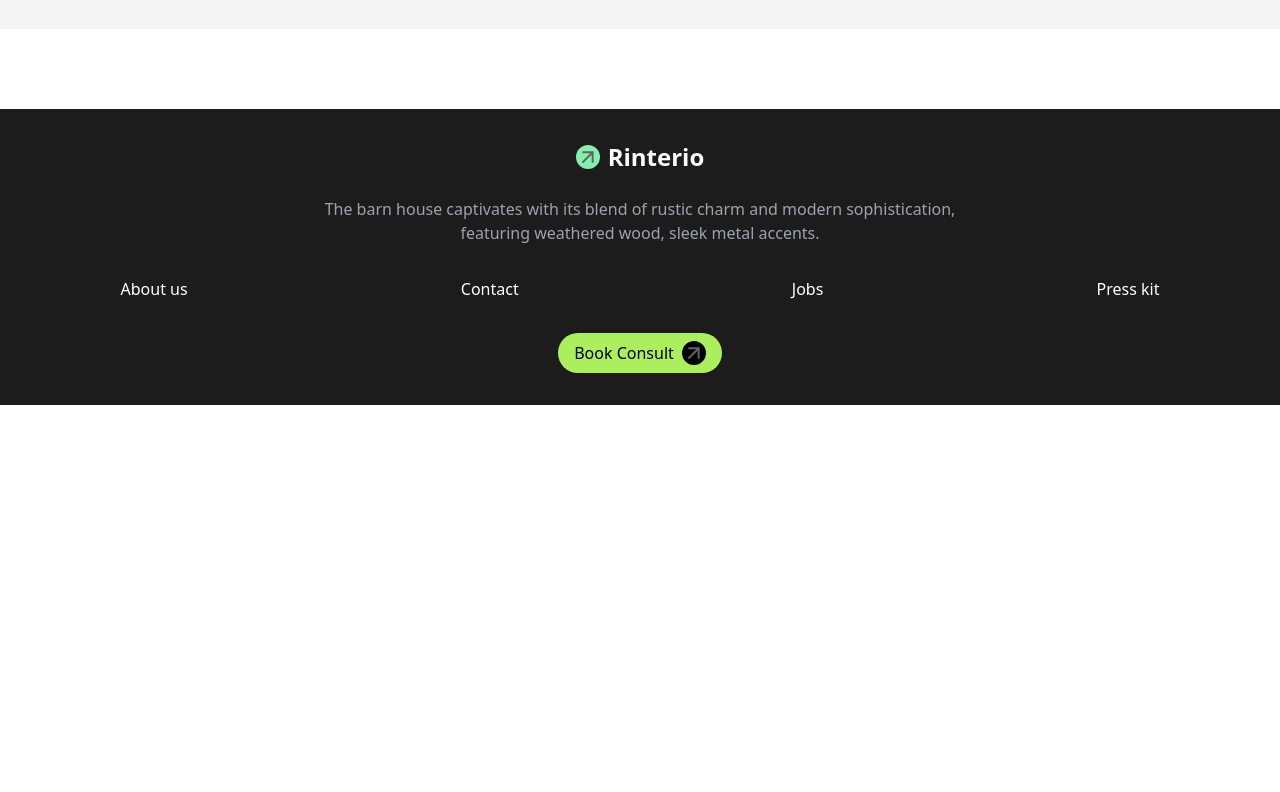
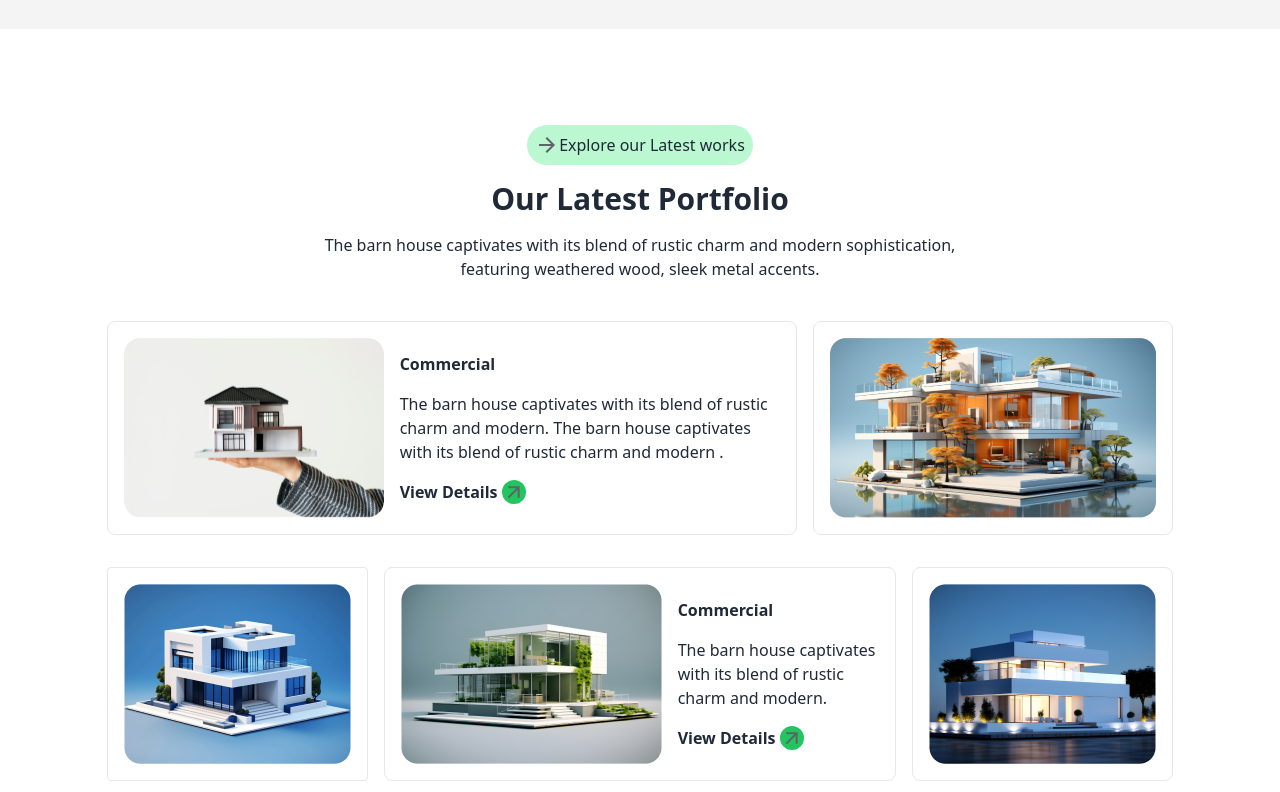
Before and after one commit to md-mohosin/assignment-3, a plain HTML site: page index.html in a window 1280 px wide. Shown: the part 1728-2520 px from the top of the page. Before the commit the page ends 2133 px from the top, so only its background shows below. Drawn offline with nearby package versions, Linux system fonts and the light colour scheme.

Commit message:
portfolio section done

```diff
--- a/index.html
+++ b/index.html
@@ -40,9 +40,9 @@
                 </ul>
             </div>
             <div class="navbar-end">
-                <a class="btn bg-[#ABEF5F] text-black rounded-full">Book Consult<svg xmlns="http://www.w3.org/2000/svg"
-                        height="24px" class="bg-black rounded-full -rotate-45" viewBox="0 -960 960 960" width="24px"
-                        fill="#5f6368">
+                <a class="btn bg-[#ABEF5F] text-black rounded-full font-bold">Book Consult<svg
+                        xmlns="http://www.w3.org/2000/svg" height="24px" class="bg-black rounded-full -rotate-45"
+                        viewBox="0 -960 960 960" width="24px" fill="#5f6368">
                         <path d="M647-440H160v-80h487L423-744l57-56 320 320-320 320-57-56 224-224Z" />
                     </svg></a>
             </div>
@@ -65,7 +65,9 @@
                 <p>The barn house captivates with its blend of rustic charm and modern sophistication, featuring
                     weathered wood, sleek metal <br> accents, and large windows that flood the space with natural light.
                 </p>
-                <button class=" bg-[#ABEF5F] text-black rounded-full p-2 px-4 mb-8 inline-flex gap-2 mt-6">Book Consult
+                <button
+                    class=" bg-[#ABEF5F] text-black font-bold rounded-full p-2 px-4 mb-8 inline-flex gap-2 mt-6">View
+                    Details
                     <svg xmlns="http://www.w3.org/2000/svg" height="24px" class="bg-black rounded-full -rotate-45"
                         viewBox="0 -960 960 960" width="24px" fill="#5f6368">
                         <path d="M647-440H160v-80h487L423-744l57-56 320 320-320 320-57-56 224-224Z" />
@@ -74,11 +76,16 @@
         </section>
 
 
+
+
         <section class=" bg-[#F4F4F4]">
             <div class="md:flex items-center p-8 w-5/6 mx-auto gap-8">
                 <div>
                     <img src="./images/Vector.png" alt="">
-                    <button class="bg-white p-2 ml-16 inline-flex rounded-full"><svg xmlns="http://www.w3.org/2000/svg" height="24px" viewBox="0 -960 960 960" width="24px" fill="#5f6368"><path d="M647-440H160v-80h487L423-744l57-56 320 320-320 320-57-56 224-224Z"/></svg>About us</button>
+                    <button class="bg-white p-2 ml-16 inline-flex rounded-full"><svg xmlns="http://www.w3.org/2000/svg"
+                            height="24px" viewBox="0 -960 960 960" width="24px" fill="#5f6368">
+                            <path d="M647-440H160v-80h487L423-744l57-56 320 320-320 320-57-56 224-224Z" />
+                        </svg>About us</button>
                     <div>
                         <h1 class="font-bold text-3xl md:text-5xl mb-8">We design thoughtful, <br> liveable spaces</h1>
                         <p>The barn house captivates with its blend of rustic charm and
@@ -106,7 +113,11 @@
             <!-- WORKS PROCESS SECTION -->
             <div class="w-5/6 mx-auto mt-16">
                 <div class="text-center">
-                    <button class="bg-white p-2 rounded-full inline-flex text-black font-bold mb-4"><svg xmlns="http://www.w3.org/2000/svg" height="24px" viewBox="0 -960 960 960" width="24px" fill="#5f6368"><path d="M647-440H160v-80h487L423-744l57-56 320 320-320 320-57-56 224-224Z"/></svg>How we works</button>
+                    <button class="bg-white p-2 rounded-full inline-flex text-black font-bold mb-4"><svg
+                            xmlns="http://www.w3.org/2000/svg" height="24px" viewBox="0 -960 960 960" width="24px"
+                            fill="#5f6368">
+                            <path d="M647-440H160v-80h487L423-744l57-56 320 320-320 320-57-56 224-224Z" />
+                        </svg>How we works</button>
                     <h1 class="text-3xl font-bold mb-4 text-black">Our Works Process</h1>
                     <p>The barn house captivates with its blend of rustic charm and modern sophistication, <br>
                         featuring
@@ -140,14 +151,68 @@
 
 
 
+        <!-- PORTFOLIO SECTION -->
+        <section class="mt-24 w-5/6 mx-auto">
+            <div class="text-center">
+                <button class="inline-flex bg-green-200 p-2 rounded-full"><svg xmlns="http://www.w3.org/2000/svg"
+                        height="24px" viewBox="0 -960 960 960" width="24px" fill="#5f6368">
+                        <path d="M647-440H160v-80h487L423-744l57-56 320 320-320 320-57-56 224-224Z" />
+                    </svg>Explore our Latest works</button>
+                <h1 class="text-3xl font-bold mt-4 mb-4">Our Latest Portfolio</h1>
+                <p>The barn house captivates with its blend of rustic charm and modern sophistication,<br>featuring
+                    weathered wood, sleek metal accents.</p>
+            </div>
+
+            <div class="mt-10">
+
+                <div class="md:flex gap-4">
+                    <div class="md:flex items-center border p-4 rounded-lg gap-4">
+                        <img src="./images/img1.png" alt="">
+                        <div>
+                            <h1 class="font-bold mb-4">Commercial</h1>
+                            <p>The barn house captivates with its blend of rustic charm and modern. The barn house
+                                captivates with its blend of rustic charm and modern .</p>
+                            <h1 class="font-bold inline-flex gap-1 mt-4">View Details<svg
+                                    xmlns="http://www.w3.org/2000/svg" height="24px"
+                                    class="bg-green-500 rounded-full -rotate-45" viewBox="0 -960 960 960" width="24px"
+                                    fill="#5f6368">
+                                    <path d="M647-440H160v-80h487L423-744l57-56 320 320-320 320-57-56 224-224Z" />
+                                </svg></h1>
+                        </div>
+                    </div>
+
+                    <img class="border p-4 rounded-lg" src="./images/img2.png" alt="">
+                </div>
+
+                <div class="mt-8 md:flex gap-4">
+                    <img class="border rounded p-4" src="./images/img3.png" alt="">
+                    <div class="md:flex items-center gap-4 border p-4 rounded-lg">
+                        <img src="./images/img4.png" alt="">
+                        <div>
+                            <h1 class="font-bold mb-4">Commercial</h1>
+                            <p>The barn house captivates with its blend of rustic charm and modern.</p>
+                            <h1 class="font-bold inline-flex mt-4 gap-1">View Details<svg xmlns="http://www.w3.org/2000/svg" height="24px"
+                                    class="bg-green-500 rounded-full -rotate-45" viewBox="0 -960 960 960" width="24px"
+                                    fill="#5f6368">
+                                    <path d="M647-440H160v-80h487L423-744l57-56 320 320-320 320-57-56 224-224Z" />
+                                </svg></h1>
+                        </div>
+                    </div>
+                    <img class="border rounded-lg p-4" src="./images/img5.png" alt="">
+                </div>
+
+            </div>
+
+        </section>
 
 
     </main>
 
 
     <footer class="bg-[#1C1C1C] text-white text-center mt-20">
-        <h1 class="text-2xl font-bold pt-8 pb-6 inline-flex items-center gap-2"><svg xmlns="http://www.w3.org/2000/svg" height="24px"
-                class="bg-green-300 rounded-full -rotate-45" viewBox="0 -960 960 960" width="24px" fill="#5f6368">
+        <h1 class="text-2xl font-bold pt-8 pb-6 inline-flex items-center gap-2"><svg xmlns="http://www.w3.org/2000/svg"
+                height="24px" class="bg-green-300 rounded-full -rotate-45" viewBox="0 -960 960 960" width="24px"
+                fill="#5f6368">
                 <path d="M647-440H160v-80h487L423-744l57-56 320 320-320 320-57-56 224-224Z" />
             </svg>Rinterio</h1>
         <p class="text-gray-400">The barn house captivates with its blend of rustic charm and modern sophistication,
@@ -158,9 +223,9 @@
             <a class="link link-hover">Contact</a>
             <a class="link link-hover">Jobs</a>
             <a class="link link-hover">Press kit</a>
-          </nav>
-        <button class=" bg-[#ABEF5F] text-black rounded-full p-2 px-4 mb-8 inline-flex gap-2">Book Consult <svg
-                xmlns="http://www.w3.org/2000/svg" height="24px" class="bg-black rounded-full -rotate-45"
+        </nav>
+        <button class=" bg-[#ABEF5F] text-black rounded-full p-2 px-4 mb-8 inline-flex gap-2 font-bold">Book Consult
+            <svg xmlns="http://www.w3.org/2000/svg" height="24px" class="bg-black rounded-full -rotate-45"
                 viewBox="0 -960 960 960" width="24px" fill="#5f6368">
                 <path d="M647-440H160v-80h487L423-744l57-56 320 320-320 320-57-56 224-224Z" />
             </svg></button>
```
